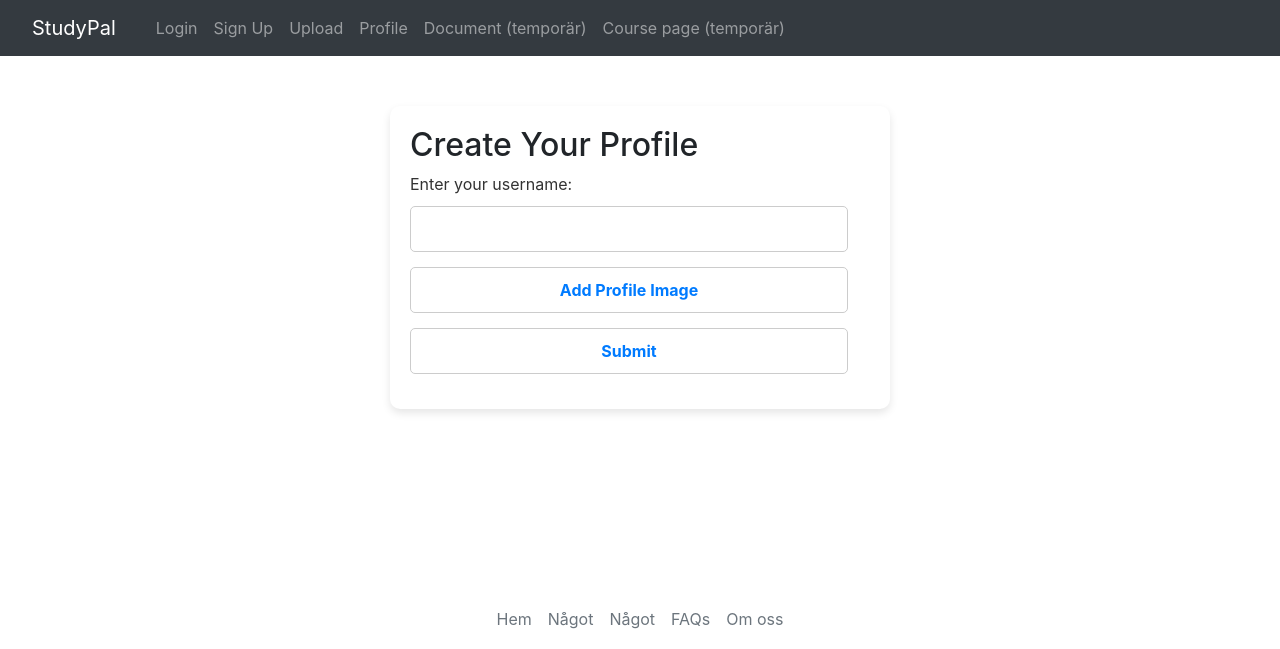
After one commit to AlexNordenhog/Studypal, a Flask app: page /create_profile in a window 1280 px wide. The commit adds this page. Shown: the top 649 px of the page. Run offline with Flask 3, Linux system fonts and the light colour scheme; some libraries are stand-ins or nearby versions.

Commit message:
user profile creation / add user to db

```diff
--- a/db/database.py
+++ b/db/database.py
@@ -21,6 +21,8 @@ class Database:
                 'documents':[]
             }
         }
+
+        print(user)
 
         ref.update(user)
 
--- a/website/static/auth.js
+++ b/website/static/auth.js
@@ -42,7 +42,7 @@ if (user) {
         // move on as usual
     }
     else {
-        // create new user, ask for username
+        window.location.href = '/create_profile'
     }
 
 
@@ -54,6 +54,8 @@ if (user) {
     window.location.href = '/profile'
     // ...
 } else {
+
+    //window.location.href = '/create_profile'
 
     document.getElementById("login_text").textContent = "Login Options"
     // User is signed out
--- /dev/null
+++ b/website/templates/create_profile.html
@@ -0,0 +1,144 @@
+{% extends "base.html" %}
+{% block title %}Create Profile{% endblock %}
+{% block content %}
+<style>
+    /* Add your custom CSS styles here */
+    .profile-form {
+        max-width: 500px;
+        margin: 50px auto;
+        padding: 20px;
+        border-radius: 10px;
+        box-shadow: 0 4px 8px rgba(0, 0, 0, 0.1);
+        background-color: #fff;
+    }
+    .profile-form label {
+        display: block;
+        margin-bottom: 10px;
+        color: #333;
+    }
+    .profile-form input[type="text"],
+    .profile-form button {
+        width: calc(100% - 22px); /* Same width as username input */
+        padding: 10px;
+        margin-bottom: 15px;
+        border: 1px solid #ccc;
+        border-radius: 5px;
+    }
+    .profile-form input[type="text"] {
+        width: calc(100% - 22px); /* Same width as username input */
+    }
+    .profile-form button {
+        background-color: white; /* Change color to white */
+        color: #007bff; /* Text color */
+        font-weight: bold;
+        cursor: pointer;
+        transition: background-color 0.3s ease;
+    }
+    .profile-form button.add-image {
+        background-color: white; /* Change color to white */
+        color: #007bff; /* Text color */
+    }
+    .profile-form button:hover {
+        background-color: #f0f0f0; /* Hover color */
+    }
+    #image-input {
+        display: none; /* Hide the input field */
+    }
+</style>
+
+<div class="profile-form">
+    <h2>Create Your Profile</h2>
+    <form id="profileForm">
+        <label for="username">Enter your username:</label>
+        <input type="text" id="username" name="username" required>
+        <button type="button" class="add-image">Add Profile Image</button>
+        <input type="file" id="image-input" accept="image/*">
+        <br>
+        <button type="submit">Submit</button>
+    </form>
+</div>
+
+<script type="module">
+    import firebaseConfig from "{{ url_for('static', filename='firebase-cfg.js') }}";
+    import { initializeApp } from "https://www.gstatic.com/firebasejs/10.8.1/firebase-app.js";
+    import { getAuth, onAuthStateChanged } from "https://www.gstatic.com/firebasejs/10.8.1/firebase-auth.js";
+    import { getDatabase, ref, child, get, set } from "https://www.gstatic.com/firebasejs/10.8.1/firebase-database.js";
+
+    function userExists(uid) {
+        const dbRef = ref(getDatabase());
+
+        return get(child(dbRef, "Users/")).then((snapshot) => {
+            let userExists = false;
+            snapshot.forEach((childSnapshot) => {
+                const current_uid = childSnapshot.key;
+                if (uid === current_uid) {
+                    userExists = true;
+                    return true;
+                }
+            });
+            return userExists;
+        }).catch((error) => {
+            console.error(error);
+            return false;
+        });
+    }
+
+    const app = initializeApp(firebaseConfig);
+    const auth = getAuth();
+
+    onAuthStateChanged(auth, (user) => {
+        if (user) {
+            const uid = user.uid;
+
+            userExists(uid).then((exists) => {
+                if (exists) {
+                    document.getElementById("profileForm").addEventListener("submit", function(event) {
+                        event.preventDefault(); // Prevent default form submission
+
+                        // Get the username from the form input
+                        const username = document.getElementById("username").value;
+
+                        // Send a POST request to the Flask server to add the user
+                        fetch('/add_user', {
+                            method: 'POST',
+                            headers: {
+                                'Content-Type': 'application/json'
+                            },
+                            body: JSON.stringify({ uid: uid, username: username })
+                        })
+                        .then((response) => {
+                            if (response.ok) {
+                                // User added successfully, redirect to profile page or perform other actions
+                                window.location.href = '/profile'; // Redirect to profile page
+                            } else {
+                                console.error('Error adding user');
+                            }
+                        })
+                        .catch((error) => {
+                            console.error(error);
+                        });
+                    });
+                } else {
+                    // Handle if user does not exist
+                }
+            });
+        }
+    });
+
+    // Add event listener to the "Add Image" button
+    document.querySelector(".add-image").addEventListener("click", function() {
+        // Trigger click event on the hidden file input
+        document.getElementById("image-input").click();
+    });
+
+    // Add event listener to the file input
+    document.getElementById("image-input").addEventListener("change", function(event) {
+        // Handle file selection
+        const file = event.target.files[0];
+        console.log("Selected file:", file);
+    });
+
+</script>
+
+
+{% endblock %}
--- a/website/templates/login.html
+++ b/website/templates/login.html
@@ -1,7 +1,6 @@
 {% extends "base.html" %} {% block title %}Login{% endblock %} {% block content
 %}
 
-<!-- https://firebase.google.com/docs/auth/web/manage-users -->
 
 <style>
   .container {
--- a/website/views.py
+++ b/website/views.py
@@ -106,3 +106,7 @@ def add_user():
     d.add_user(uid, username)
 
     return jsonify({"message": "User added successfully"})
+
+@views.route("/create_profile")
+def create_profile():
+    return render_template("create_profile.html")
```
Also changed, not shown: website/templates/profile.html (+73 -26 lines).
